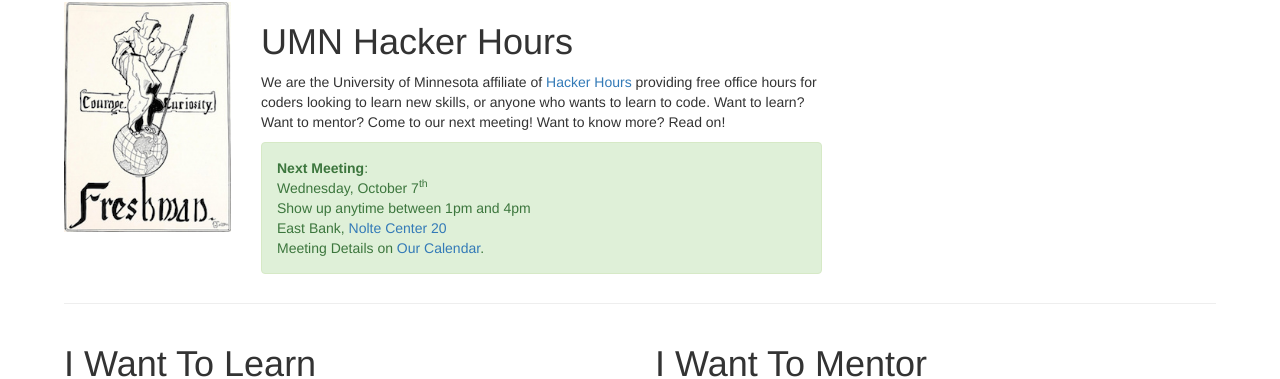
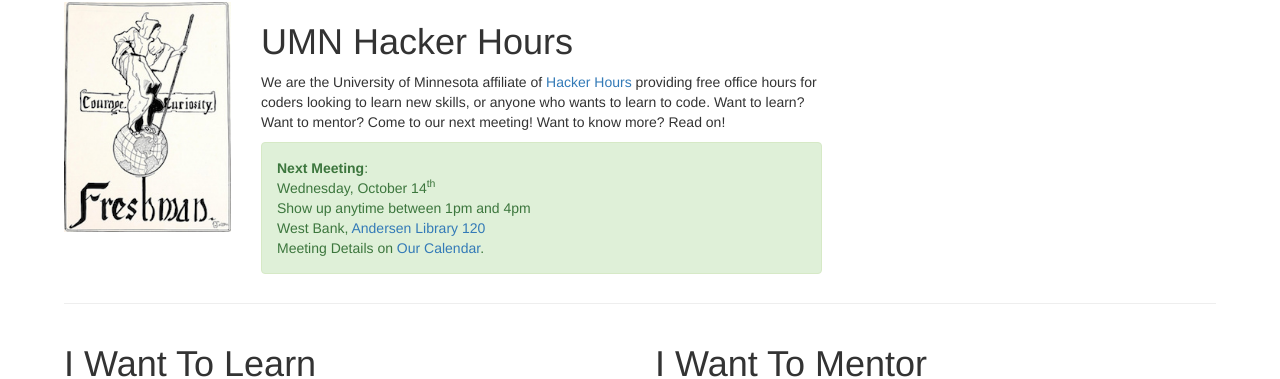
Before and after one commit to umnhackerhours/umnhackerhours.github.io, a Jekyll site: the page built from index.markdown, in a window 1280 px wide. Shown: the part 102-481 px from the top of the page. Built offline with Jekyll 4.4.1, drawn with Linux system fonts in a browser that asks for light colours.

Commit message:
October 14th meeting

```diff
--- a/index.markdown
+++ b/index.markdown
@@ -13,9 +13,9 @@ description: Home
       <div class="alert alert-success" role="alert">
         <a class="anchor" id="next_meeting"></a>
         <strong>Next Meeting</strong>:<br />
-        Wednesday, October 7<sup>th</sup><br />
+        Wednesday, October 14<sup>th</sup><br />
         Show up anytime between 1pm and 4pm<br />
-        East Bank, <a href="http://www.classroom.umn.edu/studySpace/studySpaceDetail.html?space=NolteCenter20">Nolte Center 20</a><br />
+        West Bank, <a href="https://campusmaps.umn.edu/elmer-l-andersen-library">Andersen Library 120</a><br />
         Meeting Details on <a href="https://www.google.com/calendar/embed?src=umn.edu_ii9odmho4m63bsq19879mu0iis%40group.calendar.google.com&ctz=America/Chicago">Our Calendar</a>.
       </div>
     </div>
```
